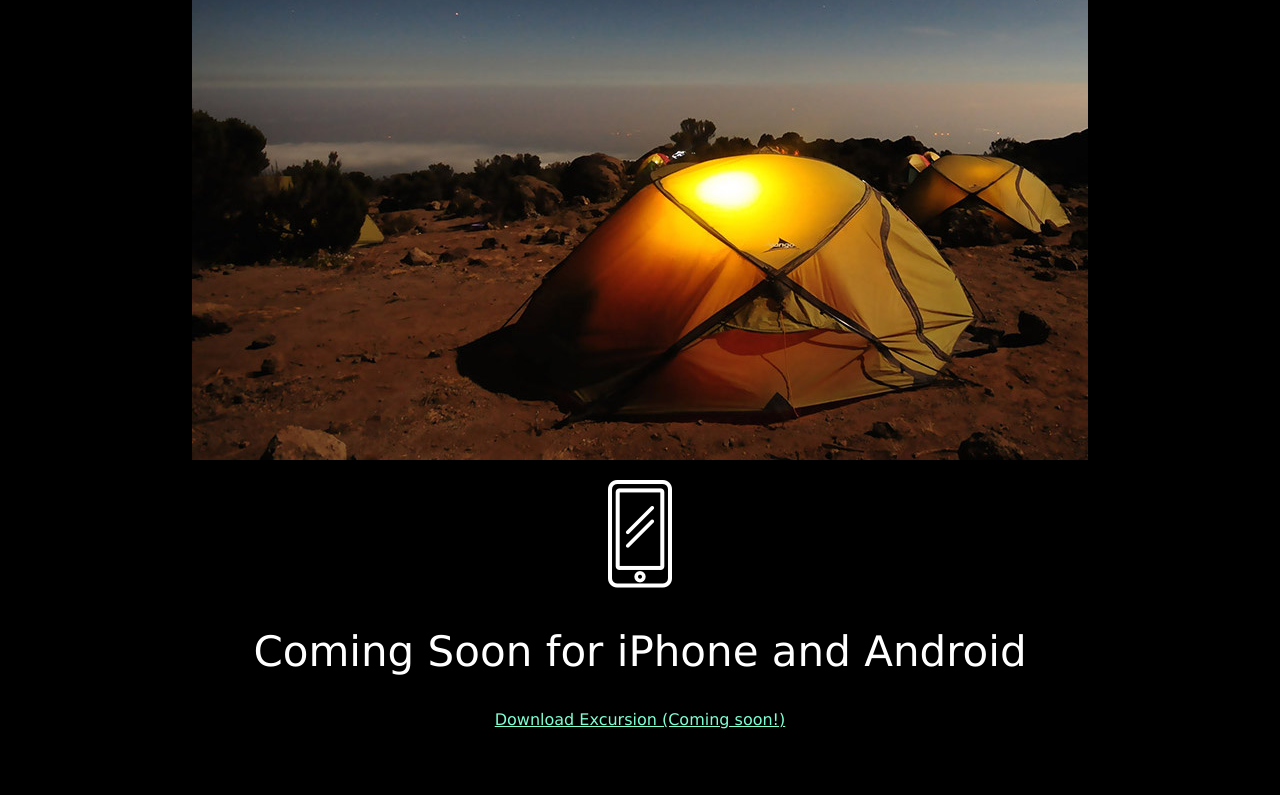
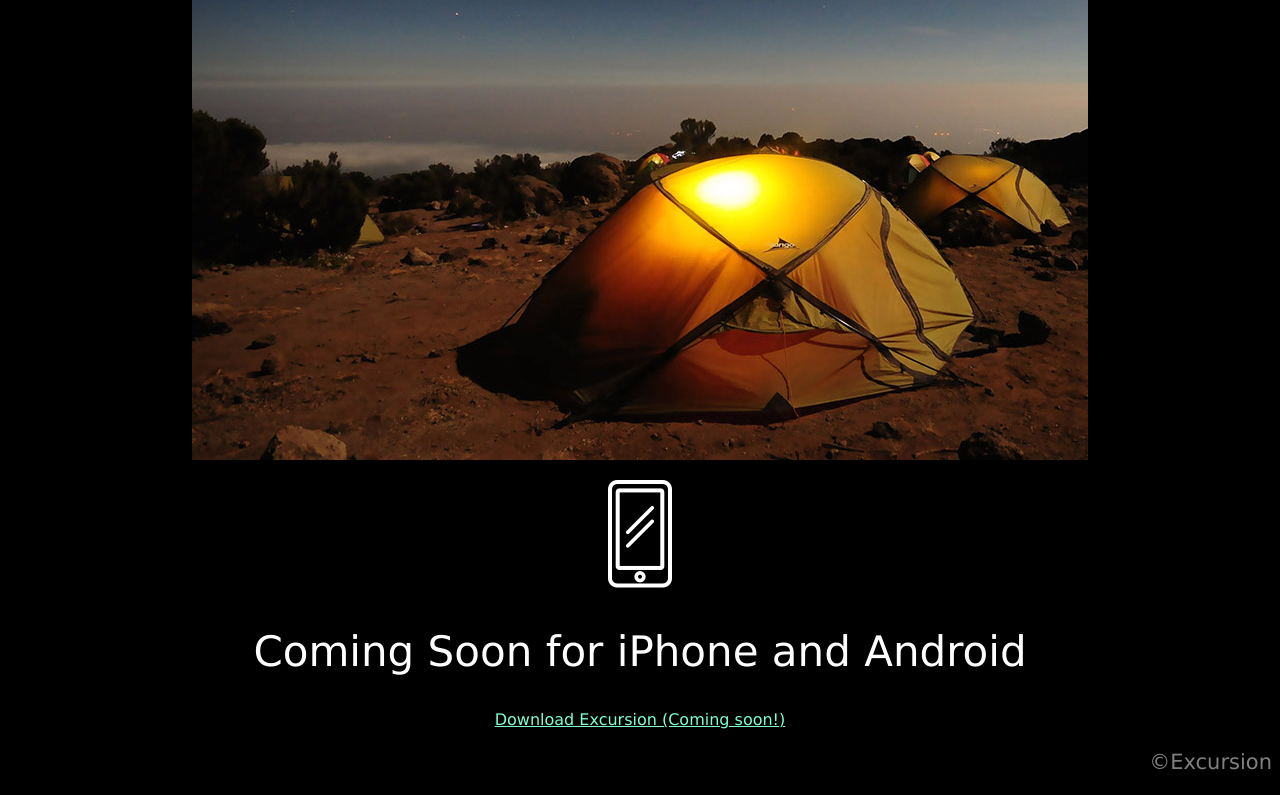
Before and after one commit to LDJP/excursion, a plain HTML site: page index.html in a window 1280 px wide. Shown: the part 552-1347 px from the top of the page. Before the commit the page ends 1297 px from the top, so only its background shows below. Drawn offline with Linux system fonts and the light colour scheme.

Commit message:
Final push

```diff
--- a/index.html
+++ b/index.html
@@ -23,12 +23,12 @@
     <h2 class="header--secondary">Your personal travel guide</h2>
     <h4 class="header--subheader">Excursion remembers your places you like, and recommends new points of interests around you.</h4>
 
-    <!-- IMAGES, Coming Soon, and downlaod link -->
+    <!-- IMAGE, Coming Soon, and download link -->
 
     <p><img src="resources/images/camp.jpg" alt="camp site"></p>
     <p><img src="resources/images/phone.png" alt="mobile phone icon"></p>
     <h2 class="header--secondary">Coming Soon for iPhone and Android</h2>
-
     <p><a class="link--cta" href="#">Download Excursion (Coming soon!)</a></p>
+    <p class="copyright">©Excursion</p>
   </body>
 </html>
--- a/resources/css/style.css
+++ b/resources/css/style.css
@@ -29,3 +29,11 @@ body {
   font-size: 16px;
   color: aquamarine;
 }
+
+  /* Footer */
+
+  .copyright {
+    font-size: 21px;
+    color: grey;
+    text-align: right;
+  }
```
